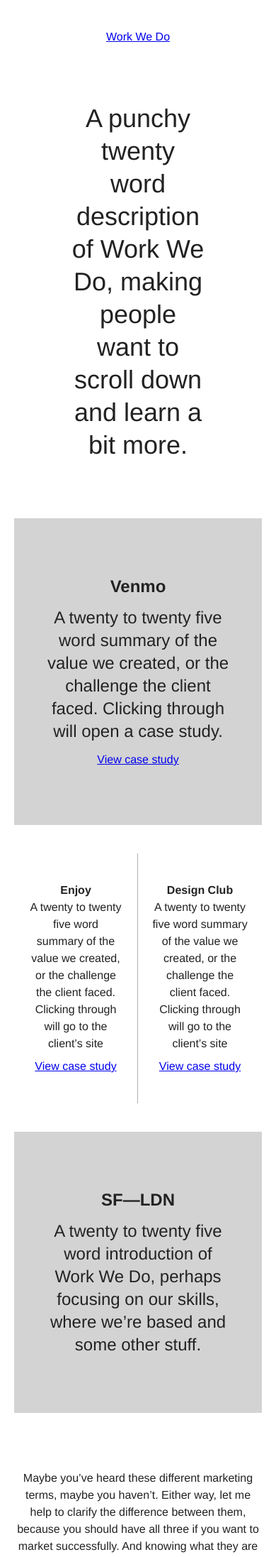
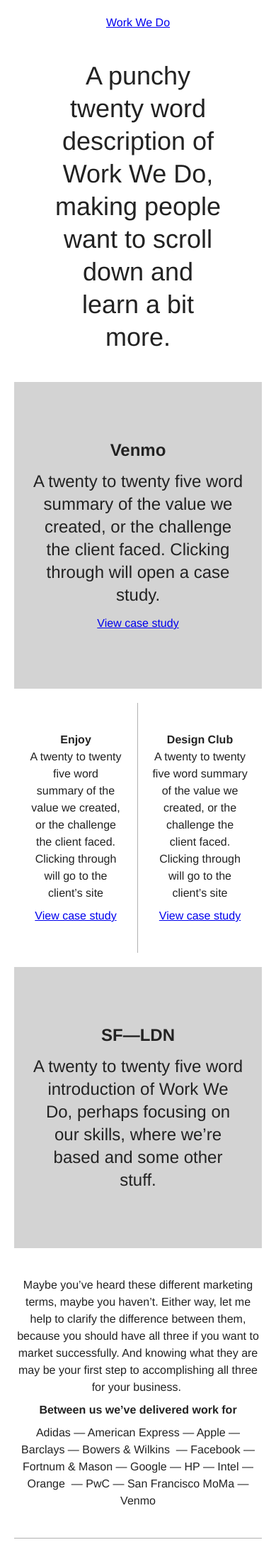
Before and after one commit to anothertompetty/work-we-do-site, a Jekyll site: the page built from index.html, in a window 390 px wide. Shown: the top 2193 px of the page at 71% size. Built offline with Jekyll 4.4.1, drawn with Linux system fonts in a browser that asks for light colours.

Commit message:
responsive utils

```diff
--- a/_sass/_margin.scss
+++ b/_sass/_margin.scss
@@ -1,9 +1,22 @@
 .u-margin-Txl {
   margin-top: $space-x-large;
+  transition: all .15s; // animate breakpoints
+}
+
+@media screen and (max-width: $width-small) {
+  .u-margin-Txl {
+    margin-top: $space-x-large / 2;
+  }
 }
 
 .u-margin-Tl {
   margin-top: $space-large;
+}
+
+@media screen and (max-width: $width-small) {
+  .u-margin-Tl {
+    margin-top: $space-large / 2;
+  }
 }
 
 .u-margin-Tm {
@@ -34,8 +47,20 @@
   margin-bottom: $space-x-large;
 }
 
+@media screen and (max-width: $width-small) {
+  .u-margin-Bxl {
+    margin-bottom: $space-x-large / 2;
+  }
+}
+
 .u-margin-Bl {
   margin-bottom: $space-large;
+}
+
+@media screen and (max-width: $width-small) {
+  .u-margin-Bl {
+    margin-bottom: $space-large / 2;
+  }
 }
 
 .u-margin-Bm {
@@ -67,9 +92,23 @@
   margin-bottom: $space-x-large;
 }
 
+@media screen and (max-width: $width-small) {
+  .u-margin-Vxl {
+    margin-top: $space-x-large / 2;
+    margin-bottom: $space-x-large / 2;
+  }
+}
+
 .u-margin-Vl {
   margin-top: $space-large;
   margin-bottom: $space-large;
+}
+
+@media screen and (max-width: $width-small) {
+  .u-margin-Vl {
+    margin-top: $space-large / 2;
+    margin-bottom: $space-large / 2;
+  }
 }
 
 .u-margin-Vm {
--- a/_sass/_padding.scss
+++ b/_sass/_padding.scss
@@ -87,9 +87,23 @@
   padding-right: $space-x-large;
 }
 
+@media screen and (max-width: $width-small) {
+  .u-padding-Hxl {
+    padding-left: $space-x-large / 1.5;
+    padding-right: $space-x-large / 1.5;
+  }
+}
+
 .u-padding-Hl {
   padding-left: $space-large;
   padding-right: $space-large;
+}
+
+@media screen and (max-width: $width-small) {
+  .u-padding-Hl {
+    padding-left: $space-large / 1.5;
+    padding-right: $space-large / 1.5;
+  }
 }
 
 .u-padding-Hm {
```
